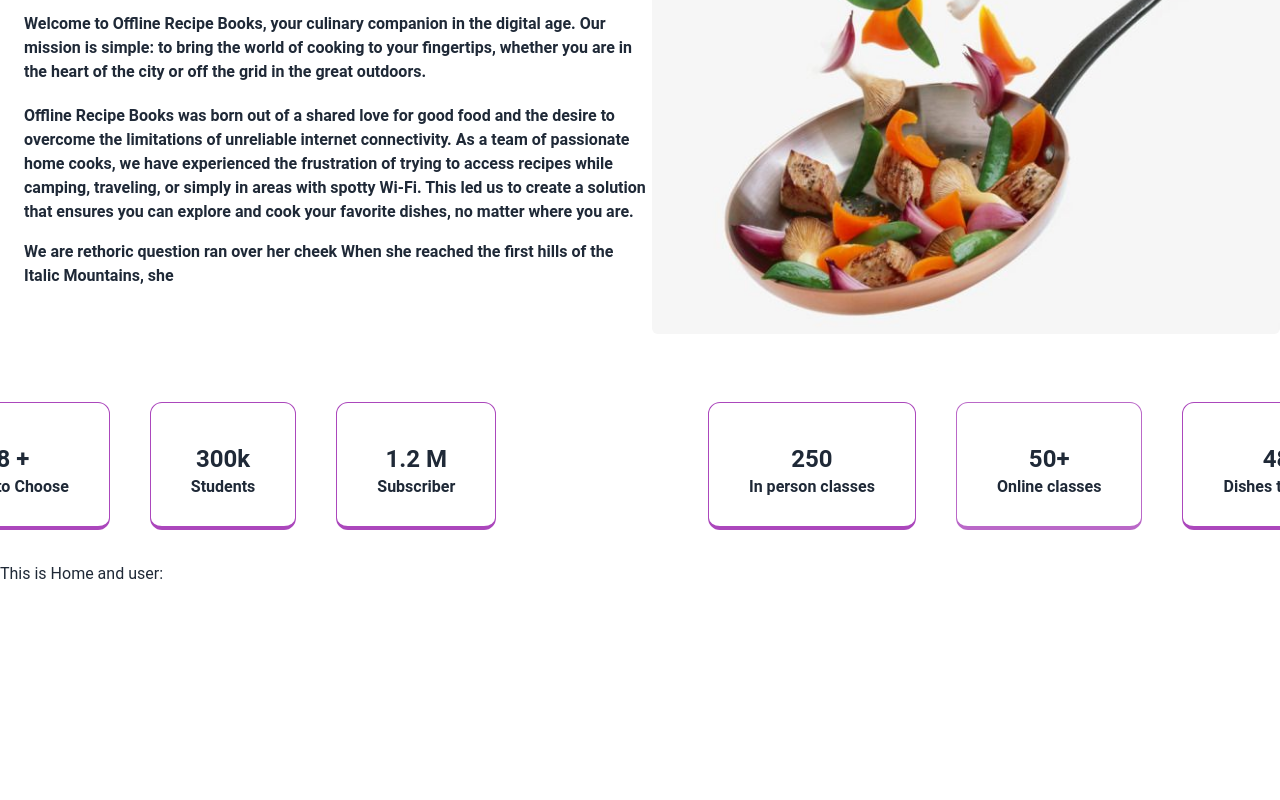
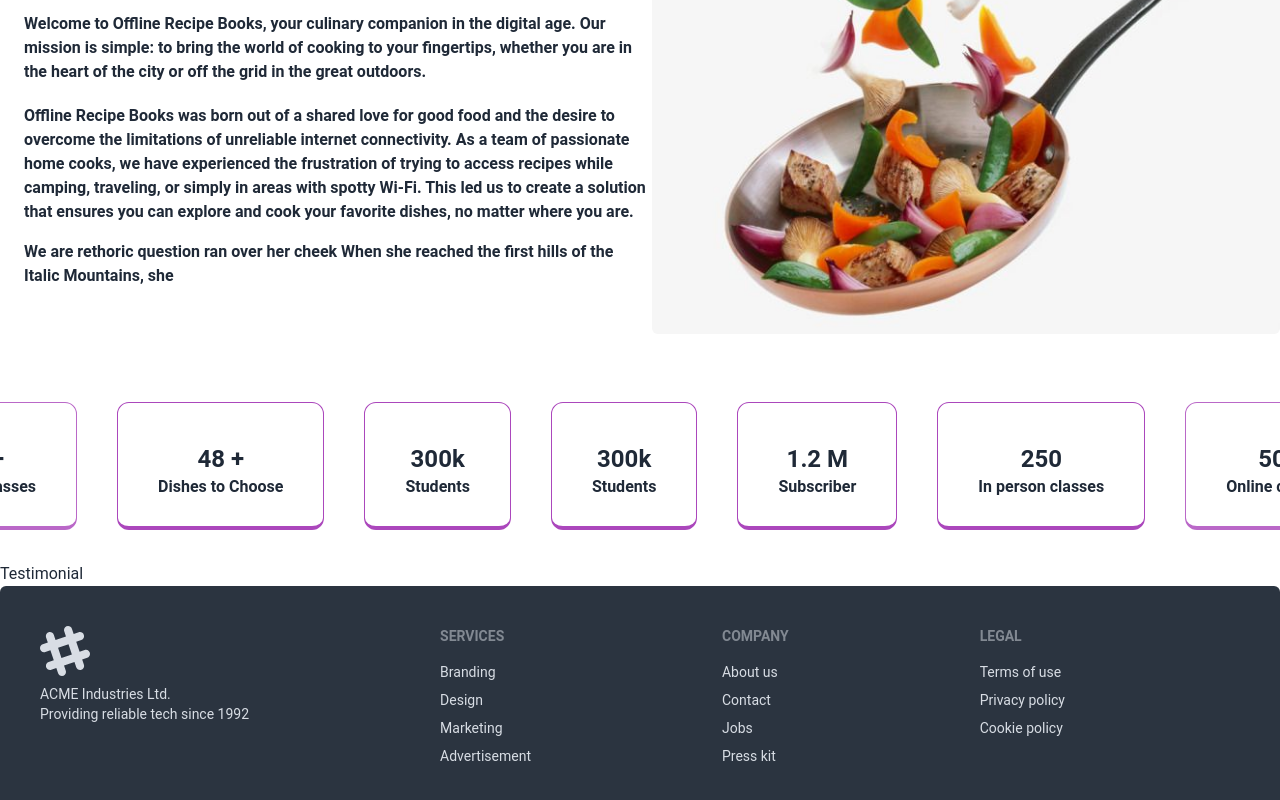
Before and after one commit to swadebsharma6/offline-service-client-public, a React (Vite) app: page / in a window 1280 px wide. Shown: the part 1117-1917 px from the top of the page. Before the commit the page ends 1703 px from the top, so only its background shows below. Built offline with nearby package versions, Linux system fonts and the light colour scheme; no server answers.

Commit message:
solve some issue

```diff
--- a/src/Pages/Home/Home/Home.jsx
+++ b/src/Pages/Home/Home/Home.jsx
@@ -1,7 +1,9 @@
+import Footer from "../../../components/Footer/Footer";
 import About from "./About/About";
 import Banner from "./Banner/Banner";
 import Community from "./Community/Community";
 import Marque from "./Marque/Marque";
+import Testimonial from "./Testimonial/Testimonial";
 
 
 const Home = () => {
@@ -12,7 +14,8 @@
              <About></About>
              <Community></Community>
              <Marque></Marque>
-            <h2>This is Home and user: </h2>
+             <Testimonial></Testimonial>
+             <Footer></Footer>
         </section>
     );
 };
--- a/src/Pages/Home/Home/Marque/Marque.jsx
+++ b/src/Pages/Home/Home/Marque/Marque.jsx
@@ -10,6 +10,12 @@
            <h3 className="text-2xl font-bold">250</h3>
            <p className="font-bold">In person classes</p>
            </div>
+          </div>
+          <div className="h-32 p-10 border border-b-4 rounded-xl border-purple-300 mr-10">
+          <div className="text-center">
+          <h3 className="text-2xl font-bold">50+</h3>
+          <p className="font-bold">Online classes</p>
+          </div>
           </div>
           <div className="h-32 p-10 border border-b-4 rounded-xl border-purple-300 mr-10">
           <div className="text-center">
@@ -31,6 +37,12 @@
           </div>
           <div className="h-32 p-10 border border-b-4 rounded-xl border-purple-400 mr-10">
           <div className="text-center">
+          <h3 className="text-2xl font-bold">300k</h3>
+          <p className="font-bold">Students</p>
+          </div>
+          </div>
+          <div className="h-32 p-10 border border-b-4 rounded-xl border-purple-400 mr-10">
+          <div className="text-center">
           <h3 className="text-2xl font-bold">1.2 M</h3>
           <p className="font-bold">Subscriber</p>
           </div>
--- /dev/null
+++ b/src/Pages/Home/Home/Testimonial/Testimonial.jsx
@@ -0,0 +1,11 @@
+
+
+const Testimonial = () => {
+    return (
+        <div>
+            Testimonial
+        </div>
+    );
+};
+
+export default Testimonial;
--- /dev/null
+++ b/src/components/Footer/Footer.jsx
@@ -0,0 +1,36 @@
+
+
+const Footer = () => {
+    return (
+        <section>
+        <footer className="footer p-10 bg-neutral text-neutral-content rounded-t-md">
+        <aside>
+          <svg width="50" height="50" viewBox="0 0 24 24" xmlns="http://www.w3.org/2000/svg" fillRule="evenodd" clipRule="evenodd" className="fill-current"><path d="M22.672 15.226l-2.432.811.841 2.515c.33 1.019-.209 2.127-1.23 2.456-1.15.325-2.148-.321-2.463-1.226l-.84-2.518-5.013 1.677.84 2.517c.391 1.203-.434 2.542-1.831 2.542-.88 0-1.601-.564-1.86-1.314l-.842-2.516-2.431.809c-1.135.328-2.145-.317-2.463-1.229-.329-1.018.211-2.127 1.231-2.456l2.432-.809-1.621-4.823-2.432.808c-1.355.384-2.558-.59-2.558-1.839 0-.817.509-1.582 1.327-1.846l2.433-.809-.842-2.515c-.33-1.02.211-2.129 1.232-2.458 1.02-.329 2.13.209 2.461 1.229l.842 2.515 5.011-1.677-.839-2.517c-.403-1.238.484-2.553 1.843-2.553.819 0 1.585.509 1.85 1.326l.841 2.517 2.431-.81c1.02-.33 2.131.211 2.461 1.229.332 1.018-.21 2.126-1.23 2.456l-2.433.809 1.622 4.823 2.433-.809c1.242-.401 2.557.484 2.557 1.838 0 .819-.51 1.583-1.328 1.847m-8.992-6.428l-5.01 1.675 1.619 4.828 5.011-1.674-1.62-4.829z"></path></svg>
+          <p>ACME Industries Ltd.<br/>Providing reliable tech since 1992</p>
+        </aside>
+        <nav>
+          <header className="footer-title">Services</header>
+          <a className="link link-hover">Branding</a>
+          <a className="link link-hover">Design</a>
+          <a className="link link-hover">Marketing</a>
+          <a className="link link-hover">Advertisement</a>
+        </nav>
+        <nav>
+          <header className="footer-title">Company</header>
+          <a className="link link-hover">About us</a>
+          <a className="link link-hover">Contact</a>
+          <a className="link link-hover">Jobs</a>
+          <a className="link link-hover">Press kit</a>
+        </nav>
+        <nav>
+          <header className="footer-title">Legal</header>
+          <a className="link link-hover">Terms of use</a>
+          <a className="link link-hover">Privacy policy</a>
+          <a className="link link-hover">Cookie policy</a>
+        </nav>
+      </footer>
+        </section>
+    );
+};
+
+export default Footer;
```
